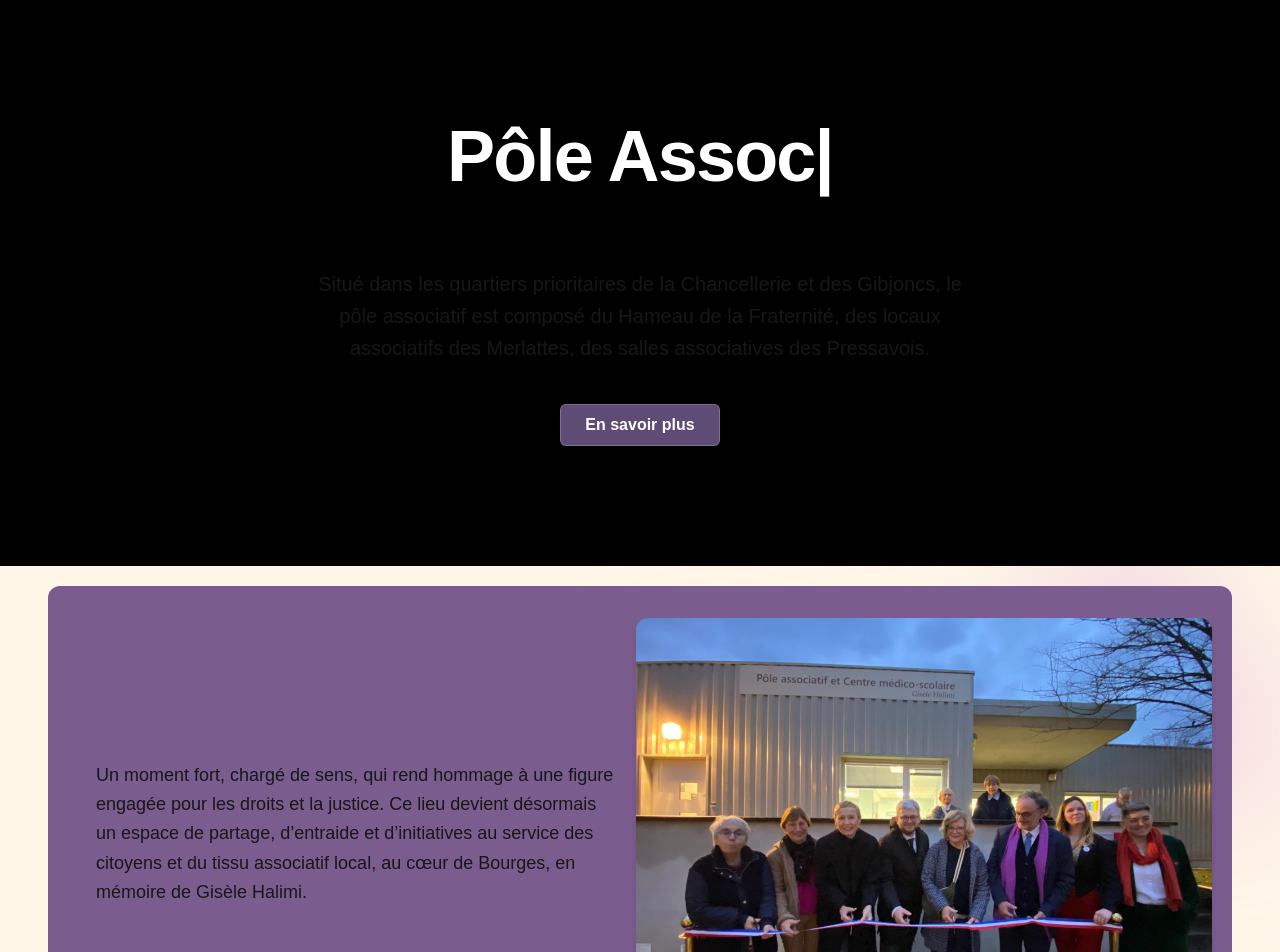
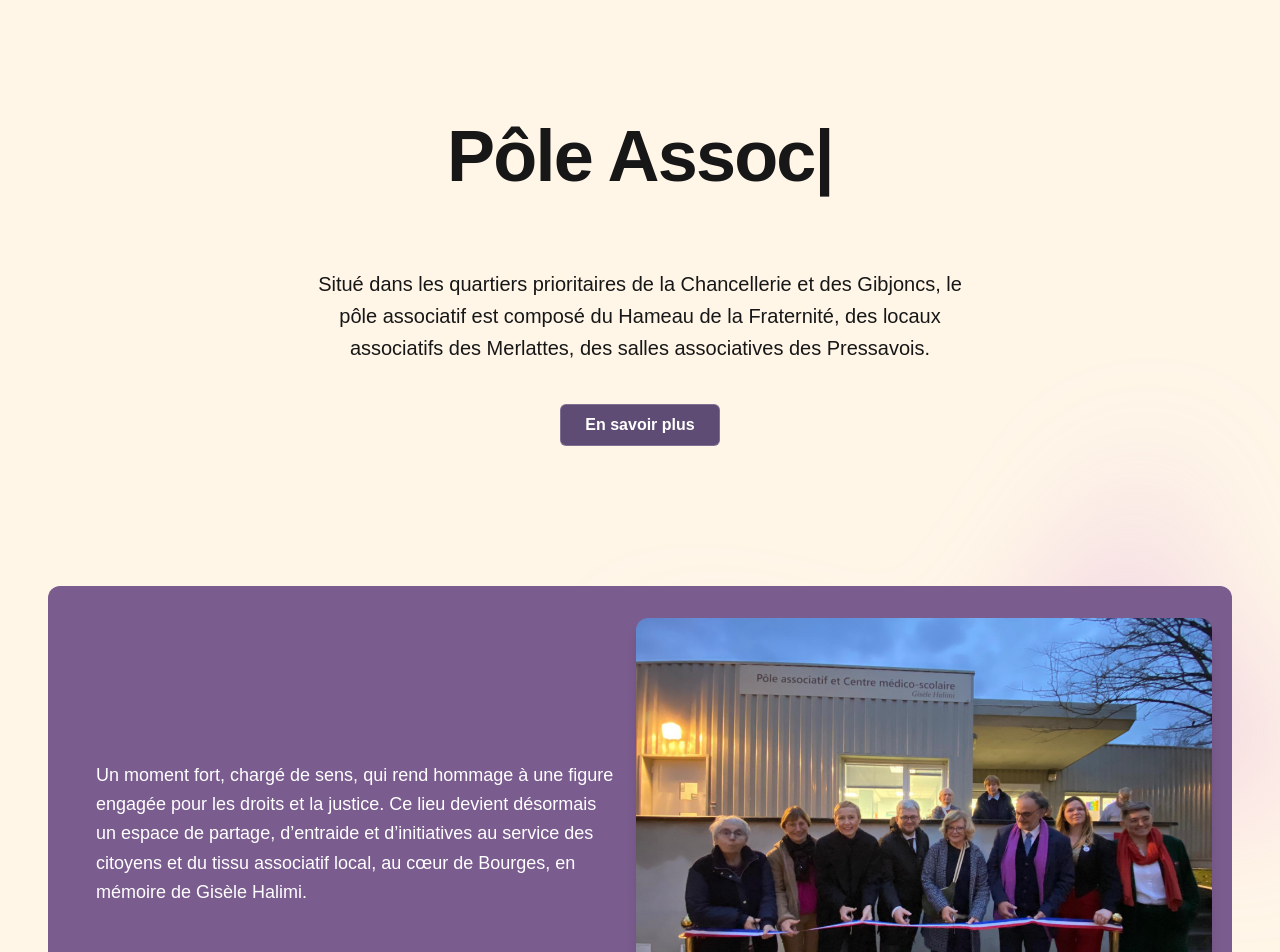
Before and after one commit to Dyls00/gisele_halimi_web_page, a Next.js app: page / in a window 1280 px wide. Shown: the part 100-1052 px from the top of the page. Built offline with nearby package versions, Linux system fonts and the light colour scheme.

Commit message:
correction accueil

```diff
--- a/app/components/accueilComponent.jsx
+++ b/app/components/accueilComponent.jsx
@@ -26,7 +26,7 @@ export default function AccueilComponent() {
   }, []);
   return (
     <section id="accueil">
-      <div className="bg-black">
+      <div className="">
         <div className="px-6 pt-14 lg:px-8">
           <div
             aria-hidden="true"
@@ -42,7 +42,7 @@ export default function AccueilComponent() {
           </div>
           <div className="mx-auto max-w-2xl py-32 sm:py-48 lg:py-30">
             <div className="text-center">
-              <h1 className="text-5xl text-white font-semibold tracking-tight text-balance text-gray-900 sm:text-7xl h-[120px] sm:h-[160px] flex items-center justify-center">
+              <h1 className="text-5xl font-semibold tracking-tight text-balance sm:text-7xl h-[120px] sm:h-[160px] flex items-center justify-center">
                 <span ref={el}></span>
               </h1>
               <p className="mt-8 text-lg font-normal text-pretty sm:text-xl/8">
--- a/app/components/pole-halimi.jsx
+++ b/app/components/pole-halimi.jsx
@@ -8,7 +8,7 @@ export default function PoleHalimiComponent() {
     >
       <div className="container mx-auto max-w-6xl px-4 md:px-8 grid grid-cols-1 md:grid-cols-2 gap-12 items-center .overflow-wrap">
         <div className="text-center md:text-left">
-          <p className="leading-relaxed ">
+          <p className="leading-relaxed text-white">
             Un moment fort, chargé de sens, qui rend hommage à une figure
             engagée pour les droits et la justice. Ce lieu devient désormais un
             espace de partage, d’entraide et d’initiatives au service des
```
